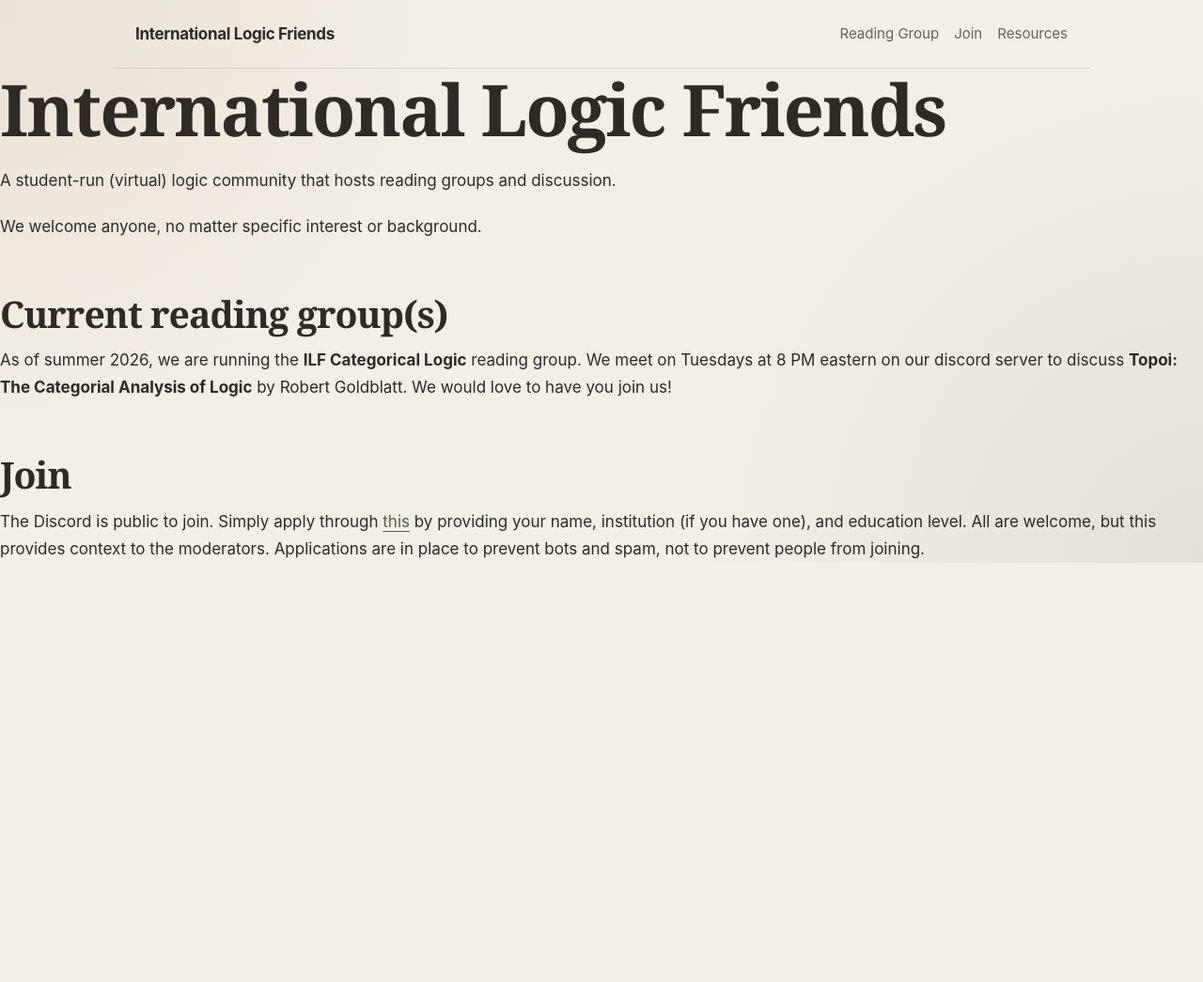
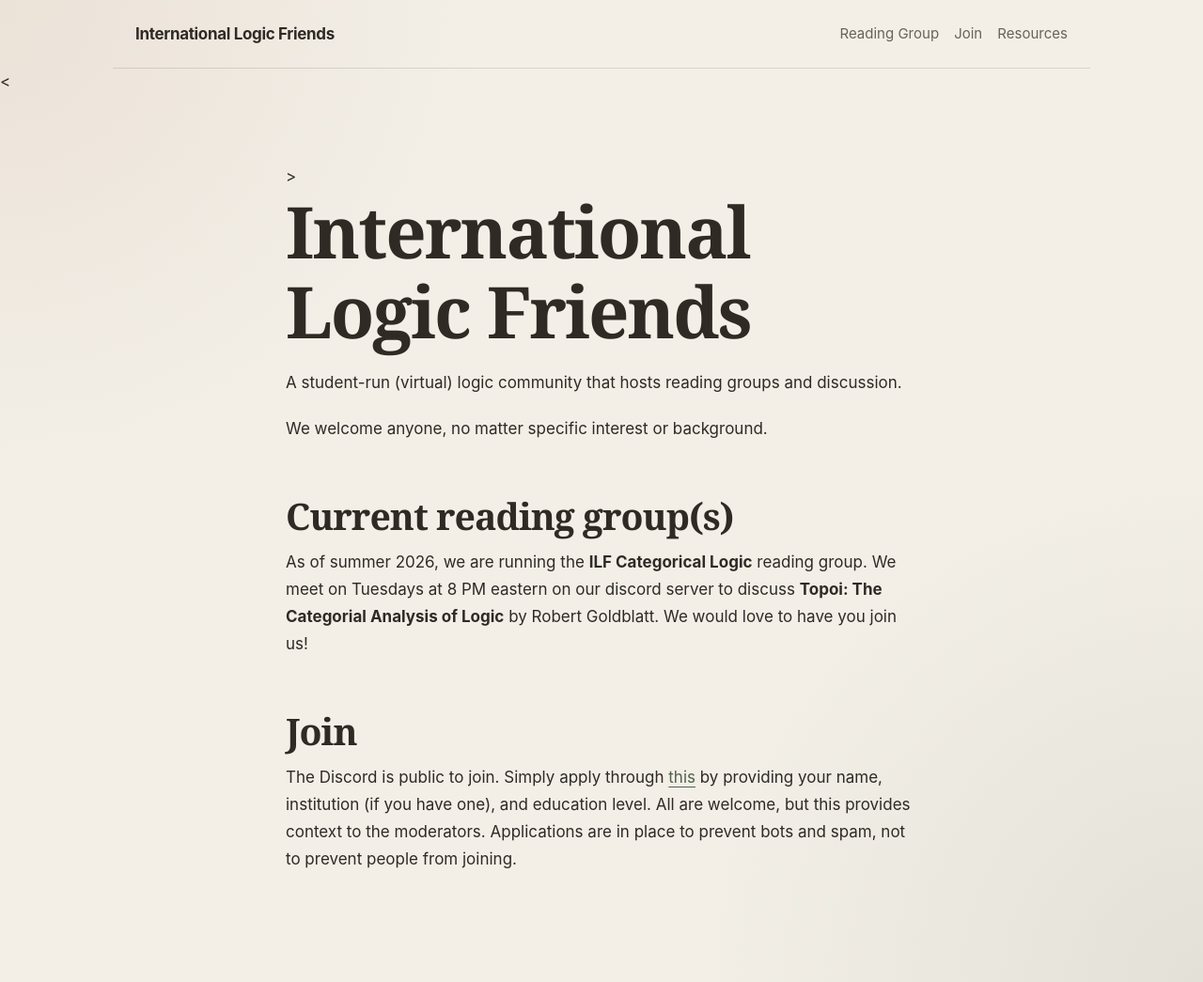
Before and after one commit to international-logic-friends/international-logic-friends.github.io, a Jekyll site: the page built from index.md, in a window 1280 px wide. Shown: the whole page at 94% size. Built offline with Jekyll 4.4.1, drawn with Linux system fonts in a browser that asks for light colours; before the commit the page ends 900 px from its top, so only the background shows below that.

Commit message:
style update (again)

```diff
--- a/_layouts/default.html
+++ b/_layouts/default.html
@@ -9,7 +9,7 @@
   </head>
 
   <body>
-    <main>
+    <<main class="site-main">>
       {{ content }}
     </main>
   </body>
```
